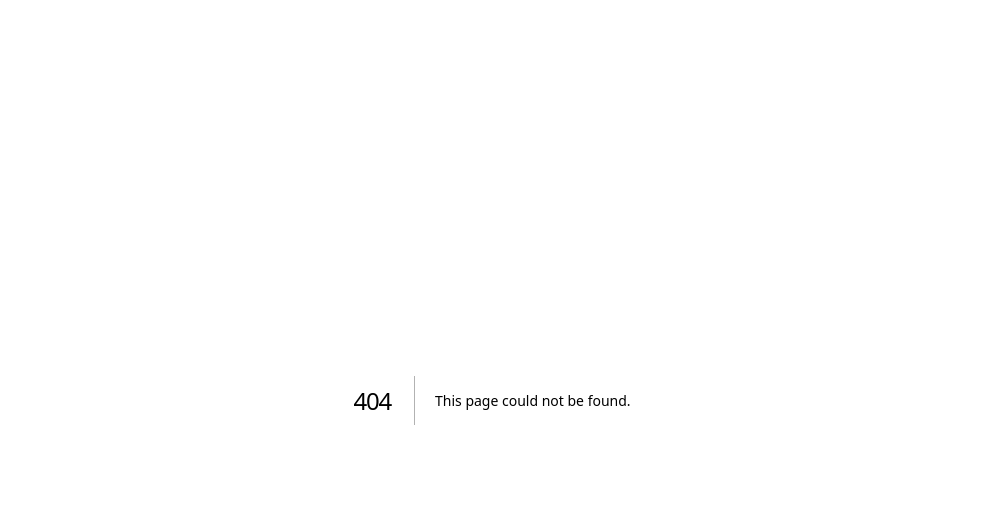
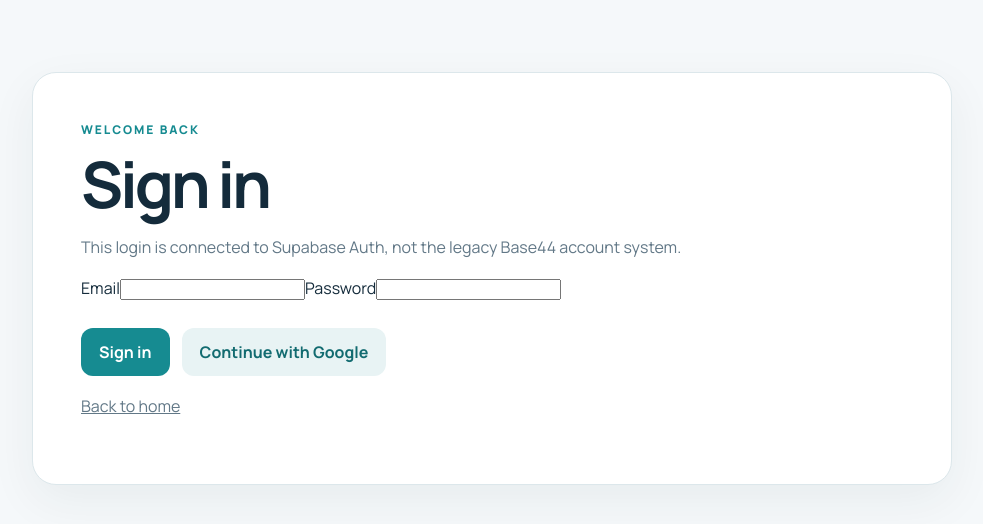
Before and after one commit to midas459/linguistix, a Next.js app in the folder next-app/: page /login in a window 1280 px wide. Before the commit this address had no page. Shown: the top 524 px of the page, without its empty margins (148-1131 px from the left). Built offline with nearby package versions, Linux system fonts and the light colour scheme.

Commit message:
Start Next.js/Supabase migration: add next-app/app/login/page.js

```diff
--- /dev/null
+++ b/next-app/app/login/page.js
@@ -0,0 +1,65 @@
+"use client";
+
+import { useState } from "react";
+import Link from "next/link";
+import { createClient } from "../../lib/supabase/client";
+
+export default function LoginPage() {
+  const [email, setEmail] = useState("");
+  const [password, setPassword] = useState("");
+  const [message, setMessage] = useState("");
+  const [busy, setBusy] = useState(false);
+
+  async function signIn(event) {
+    event.preventDefault();
+    setBusy(true);
+    setMessage("");
+
+    const supabase = createClient();
+    const { error } = await supabase.auth.signInWithPassword({ email, password });
+
+    setBusy(false);
+    if (error) {
+      setMessage(error.message);
+      return;
+    }
+
+    window.location.assign("/dashboard");
+  }
+
+  async function signInWithGoogle() {
+    setBusy(true);
+    setMessage("");
+    const supabase = createClient();
+    const { error } = await supabase.auth.signInWithOAuth({
+      provider: "google",
+      options: { redirectTo: `${window.location.origin}/auth/callback?next=/dashboard` },
+    });
+    if (error) {
+      setMessage(error.message);
+      setBusy(false);
+    }
+  }
+
+  return (
+    <main>
+      <section className="panel">
+        <div className="eyebrow">Welcome back</div>
+        <h1>Sign in</h1>
+        <p>This login is connected to Supabase Auth, not the legacy Base44 account system.</p>
+        <form onSubmit={signIn}>
+          <label htmlFor="email">Email</label>
+          <input id="email" type="email" autoComplete="email" required value={email} onChange={e => setEmail(e.target.value)} />
+          <label htmlFor="password">Password</label>
+          <input id="password" type="password" autoComplete="current-password" required value={password} onChange={e => setPassword(e.target.value)} />
+          <div className="actions">
+            <button className="button" type="submit" disabled={busy}>{busy ? "Please wait…" : "Sign in"}</button>
+            <button className="button secondary" type="button" onClick={signInWithGoogle} disabled={busy}>Continue with Google</button>
+          </div>
+        </form>
+        {message && <p role="alert">{message}</p>}
+        <p><Link href="/">Back to home</Link></p>
+      </section>
+    </main>
+  );
+}
```
